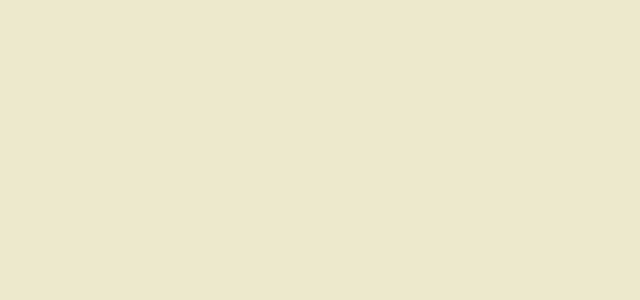
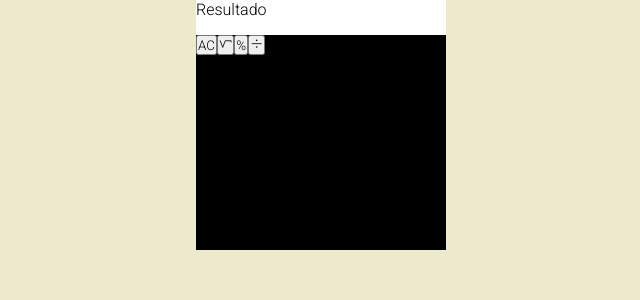
Before and after one commit to DouglasFloro/modal-calculator, a React (Vite) app: page / in a window 1280 px wide. Shown: the top 300 px of the page, without its empty margins (319-959 px from the left). Built offline with nearby package versions, Linux system fonts and the light colour scheme.

Commit message:
start creater calculator

```diff
--- a/src/App.tsx
+++ b/src/App.tsx
@@ -1,6 +1,12 @@
+import { Calculator } from './Calculator';
 import GlobalStyles from './Styles/global';
 
 const App = () => {
-  return <GlobalStyles />;
+  return (
+    <>
+      <GlobalStyles />
+      <Calculator />
+    </>
+  );
 };
 export default App;
--- /dev/null
+++ b/src/Calculator/index.tsx
@@ -0,0 +1,26 @@
+import { Divide, Radical } from 'phosphor-react';
+import * as S from './styles';
+
+export const Calculator: React.FC = () => {
+  return (
+    <S.Wrapper>
+      <S.Container>
+        <S.Result>Resultado</S.Result>
+        <S.Line>
+          <button>AC</button>
+          <button>
+            <Radical />
+          </button>
+          <button>%</button>
+          <button>
+            <Divide />
+          </button>
+        </S.Line>
+        <S.Line></S.Line>
+        <S.Line></S.Line>
+        <S.Line></S.Line>
+        <S.Line></S.Line>
+      </S.Container>
+    </S.Wrapper>
+  );
+};
--- /dev/null
+++ b/src/Calculator/styles.ts
@@ -0,0 +1,27 @@
+import styled from 'styled-components';
+
+export const Wrapper = styled.div`
+  width: 100%;
+
+  display: flex;
+  justify-content: center;
+`;
+
+export const Container = styled.div`
+  width: 250px;
+  height: 250px;
+
+  display: flex;
+  flex-direction: column;
+  background: #000;
+`;
+
+export const Result = styled.div`
+  height: 35px;
+  background: #fff;
+  color: #000;
+`;
+
+export const Line = styled.div`
+  display: flex;
+`;
```
Also changed, not shown: 1 other file (tests, documents, lock files or other folders).
